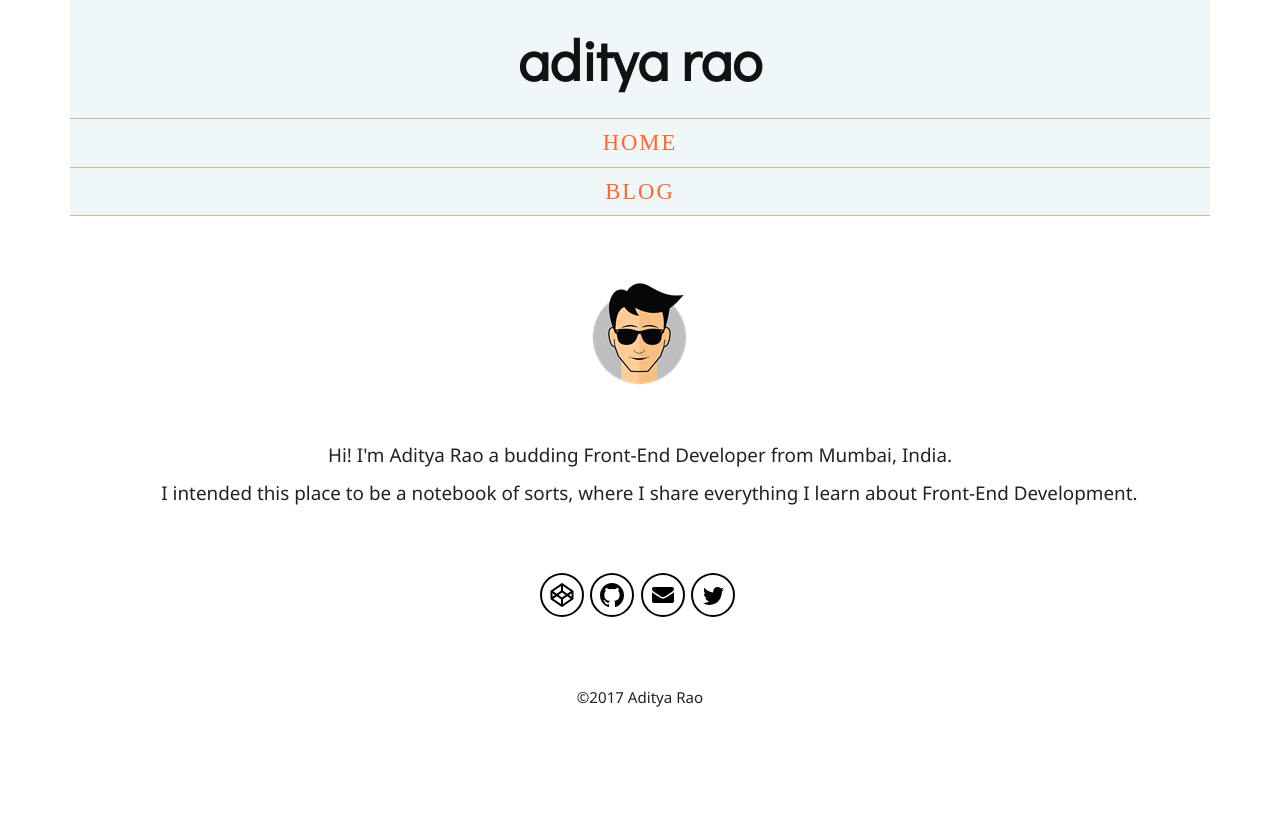
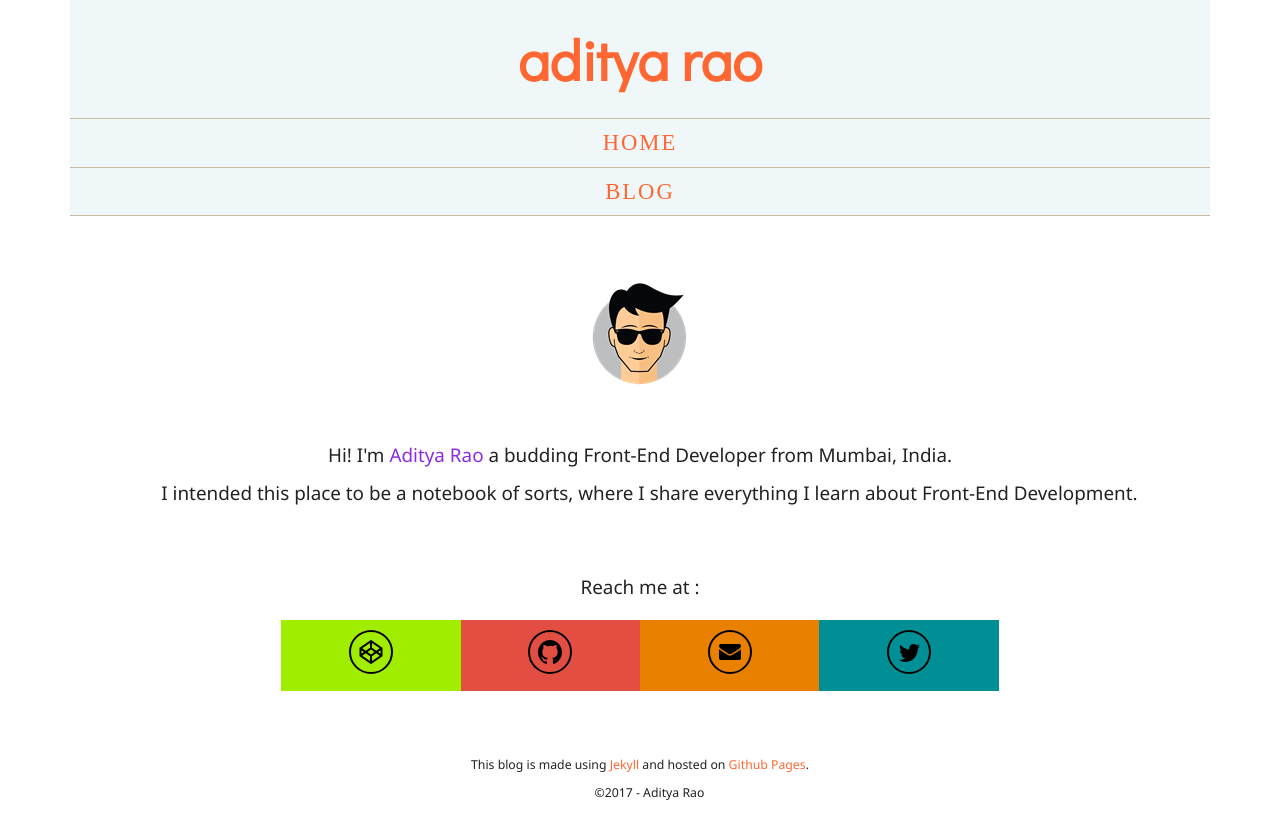
Before and after one commit to ad1tyara0/raoaditya.github.io, a Jekyll site: the page index.html, which Jekyll copies as it is, in a window 1280 px wide. Shown: the top 839 px of the page. Built offline with Jekyll 4.4.1, drawn with Linux system fonts in a browser that asks for light colours.

Commit message:
Made changes to social links and colors.

```diff
--- a/index.html
+++ b/index.html
@@ -36,21 +36,27 @@
                    <div><img src="assets/images/avatar.png" alt="My Photo"></div>
                 </div>
                 <div class="bio">
-                    <p>Hi! I'm Aditya Rao a budding Front-End Developer from Mumbai, India.</p>
+                    <p>Hi! I'm <span>Aditya Rao</span> a budding Front-End Developer from Mumbai, India.</p>
                     <p>I intended this place to be a notebook of sorts, where I share everything I learn about Front-End Development.</p>
                 </div>
             </section>
         </main>
         <footer>
             <div class="social">
+                <p>Reach me at :</p>
                 <ul>
-                    <li><a href="#"><img src="assets/images/social/svg/codepen.svg" alt="Codepen"></a></li><!--
-                 --><li><a href="#"><img src="assets/images/social/svg/github.svg" alt="Github"></a></li><!--
-                 --><li><a href="#"><img src="assets/images/social/svg/mail.svg" alt="Email"></a></li><!--
-                 --><li><a href="#"><img src="assets/images/social/svg/twitter.svg" alt="Twitter"></a></li>
+                    <li><a href="https://codepen.io/adi_r/"><img src="assets/images/social/svg/codepen.svg" alt="Codepen"></a></li><!--
+                 --><li><a href="https://github.com/ad1tyara0"><img src="assets/images/social/svg/github.svg" alt="Github"></a></li><!--
+                 --><li><a href="mailto:dev.adityrao@gmail.com"><img src="assets/images/social/svg/mail.svg" alt="Email"></a></li><!--
+                 --><li><a href="https://twitter.com/ad1tyarao"><img src="assets/images/social/svg/twitter.svg" alt="Twitter"></a></li>
                 </ul>
             </div>
-            <p><small>&copy;2017 Aditya Rao</small></p>
+            <p>
+                <small>
+                This blog is made using <a href="https://jekyllrb.com/">Jekyll</a> and hosted on <a href="https://pages.github.com/">Github Pages</a>.
+                </small>
+            </p>
+            <p><small>&copy;2017 - Aditya Rao</small></p>
         </footer>
     </body>
 </html>
```
Also changed, not shown: assets/styles/main.css (+46 -15 lines), assets/styles/main.min.css, 1 other file.
